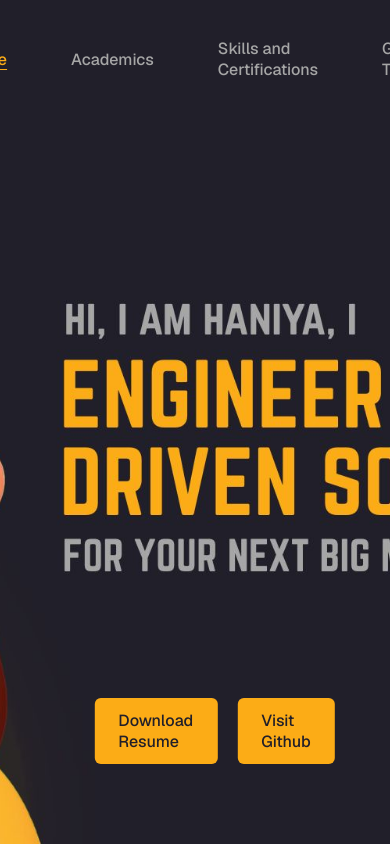
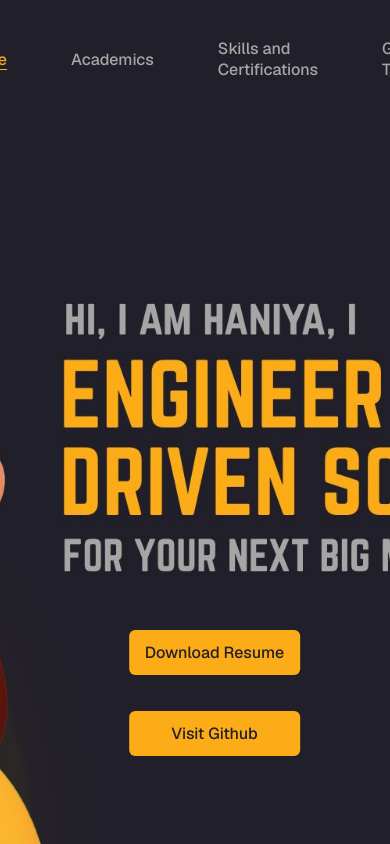
Before and after one commit to thehaniyaakhtar/Portfolio, a Next.js app: page / in a window 390 px wide. Built offline with nearby package versions, Linux system fonts and the light colour scheme.

Commit message:
Improve responsive layout and mobile experience

```diff
--- a/src/app/academics/academics.module.css
+++ b/src/app/academics/academics.module.css
@@ -21,9 +21,10 @@
   gap: 32px;
   justify-content: center;
   align-items: center;
-  padding: 10px 0;
+  padding: 10px 20px;
   width: 100%;
   margin-bottom: 40px;
+  flex-wrap: wrap;
 }
 
 .navLink {
--- a/src/app/academics/page.tsx
+++ b/src/app/academics/page.tsx
@@ -176,7 +176,7 @@ export default function Academics() {
           </div>
 
           <div className={styles.section}>
-            <h2 className={styles.sectionTitle}>Major Projects</h2>
+            <h2 className={styles.sectionTitle}>Major Project</h2>
 
             <div className={styles.subjectGroup}>
               <div className={styles.certificationsGrid} style={{gridTemplateColumns: 'repeat(2, 1fr)', gap: '16px'}}>
--- a/src/app/client-layout.tsx
+++ b/src/app/client-layout.tsx
@@ -1,5 +1,6 @@
 "use client";
 import React, { useEffect, useState } from "react";
+import RotationSuggestion from "./components/RotationSuggestion";
 
 export default function ClientLayout({ children }: { children: React.ReactNode }) {
   const [loading, setLoading] = useState(true);
@@ -17,6 +18,7 @@ export default function ClientLayout({ children }: { children: React.ReactNode }
       )}
       <div style={{ opacity: loading ? 0 : 1, transition: 'opacity 0.6s cubic-bezier(0.4,0,0.2,1)' }}>
         {children}
+        <RotationSuggestion />
       </div>
     </>
   );
--- /dev/null
+++ b/src/app/components/RotationSuggestion.module.css
@@ -0,0 +1,33 @@
+.rotationSuggestion {
+    position: fixed;
+    bottom: 20px;
+    left: 50%;
+    transform: translateX(-50%);
+    background-color: rgba(0, 0, 0, 0.8);
+    color: white;
+    padding: 12px 20px;
+    border-radius: 8px;
+    z-index: 1000;
+    animation: fadeIn 0.3s ease-in-out;
+}
+
+.content {
+    display: flex;
+    align-items: center;
+    gap: 10px;
+}
+
+.icon {
+    font-size: 1.2em;
+}
+
+@keyframes fadeIn {
+    from {
+        opacity: 0;
+        transform: translate(-50%, 20px);
+    }
+    to {
+        opacity: 1;
+        transform: translate(-50%, 0);
+    }
+}
--- /dev/null
+++ b/src/app/components/RotationSuggestion.tsx
@@ -0,0 +1,40 @@
+'use client';
+
+import { useEffect, useState } from 'react';
+import styles from './RotationSuggestion.module.css';
+
+export default function RotationSuggestion() {
+    const [showSuggestion, setShowSuggestion] = useState(false);
+
+    useEffect(() => {
+        const checkOrientation = () => {
+            // Only show on mobile devices
+            const isMobile = /iPhone|iPad|iPod|Android/i.test(navigator.userAgent);
+            if (isMobile && window.innerHeight > window.innerWidth) {
+                setShowSuggestion(true);
+            } else {
+                setShowSuggestion(false);
+            }
+        };
+
+        checkOrientation();
+        window.addEventListener('resize', checkOrientation);
+        window.addEventListener('orientationchange', checkOrientation);
+
+        return () => {
+            window.removeEventListener('resize', checkOrientation);
+            window.removeEventListener('orientationchange', checkOrientation);
+        };
+    }, []);
+
+    if (!showSuggestion) return null;
+
+    return (
+        <div className={styles.rotationSuggestion}>
+            <div className={styles.content}>
+                <span className={styles.icon}>📱</span>
+                <p>Rotate your device for a better experience</p>
+            </div>
+        </div>
+    );
+}
--- a/src/app/contact/page.tsx
+++ b/src/app/contact/page.tsx
@@ -25,7 +25,7 @@ export default function Contact() {
         </nav>
 
         {/* Social media buttons at bottom */}
-        <div className={styles.buttonContainer}>
+        <div className={`${styles.buttonContainer} button-container`}>
           <button className={styles.socialButton} onClick={() => window.location.href = "mailto:thehaniyaakhtar@gmail.com"}>
             Gmail
           </button>
--- a/src/app/globals.css
+++ b/src/app/globals.css
@@ -6,6 +6,52 @@ body {
 
 body.page-loaded {
   opacity: 1;
+}
+
+/* Responsive styles */
+/* Desktop styles (default) */
+.button-container {
+  display: flex;
+  gap: 1rem;
+  margin-top: 1rem;
+}
+
+.button-container a,
+.button-container button {
+  min-width: 150px;
+  text-align: center;
+}
+
+/* Mobile-specific styles */
+@media screen and (max-width: 768px) {
+  .button-container {
+    flex-direction: column;
+    gap: 1rem;
+    margin-top: 1.5rem;
+  }
+
+  .button-container a,
+  .button-container button {
+    width: 100%;
+    margin: 0.5rem 0;
+    padding: 0.75rem 1rem;
+  }
+
+  /* Make grids responsive on mobile */
+  .certificationsGrid[style*="gridTemplateColumns"] {
+    grid-template-columns: 1fr !important;
+  }
+
+  /* Improve spacing for mobile navigation */
+  .nav {
+    padding: 1rem 0.5rem;
+  }
+
+  /* Ensure text remains readable on mobile */
+  .projectTitle, .certificateTitle {
+    font-size: 1rem;
+    line-height: 1.4;
+  }
 }
 
 /* Simple spinner for loading overlay */
--- a/src/app/page.tsx
+++ b/src/app/page.tsx
@@ -16,7 +16,7 @@ export default function Home() {
         </nav>
 
         {/* Download buttons at bottom */}
-        <div className={styles.buttonContainer}>
+        <div className={`${styles.buttonContainer} button-container`}>
           <a
             className={styles.downloadButton}
             href="/Haniya%20Akhtar.pdf"
```
Also changed, not shown: 1 other file (tests, documents, lock files or other folders).
